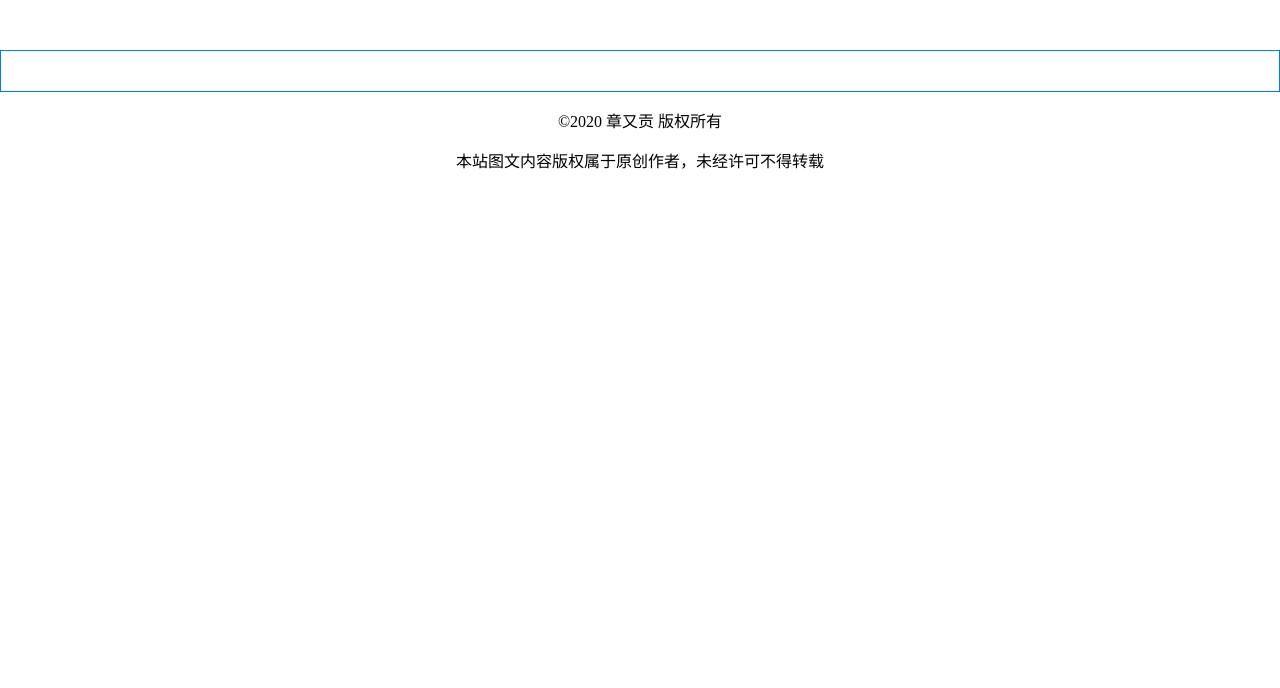
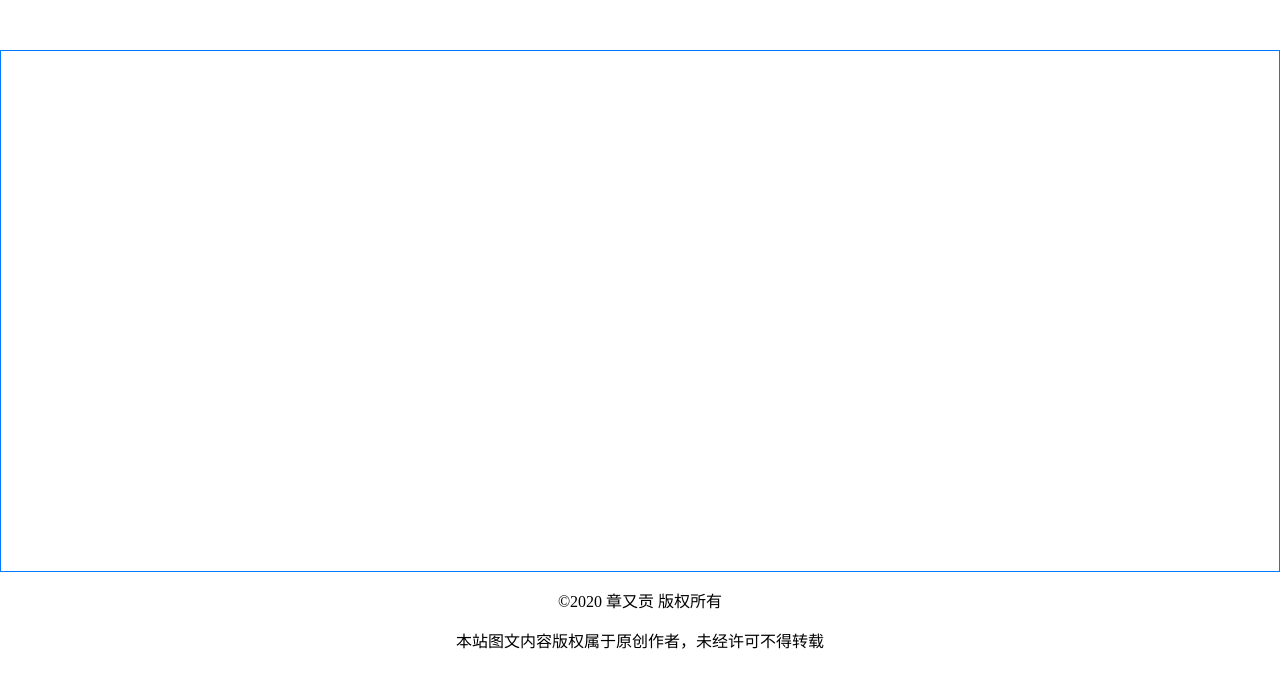
Before and after one commit to tootal/gan, a Vue app: page / in a window 1280 px wide. Shown: the top 688 px of the page. Built offline with nearby package versions, Linux system fonts and the light colour scheme.

Commit message:
添加主界面内边距

```diff
--- a/src/layouts/GanMain.vue
+++ b/src/layouts/GanMain.vue
@@ -2,7 +2,7 @@
   <div>
     <el-container>
       <el-header height="50px"></el-header>
-      <el-main class="border border-primary"></el-main>
+      <el-main class="border border-primary" style="padding-bottom: 500px"></el-main>
       <el-footer height="90px">
         <gan-foot></gan-foot>
       </el-footer>
```
